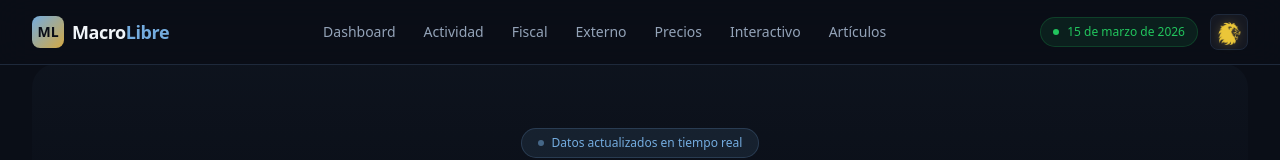
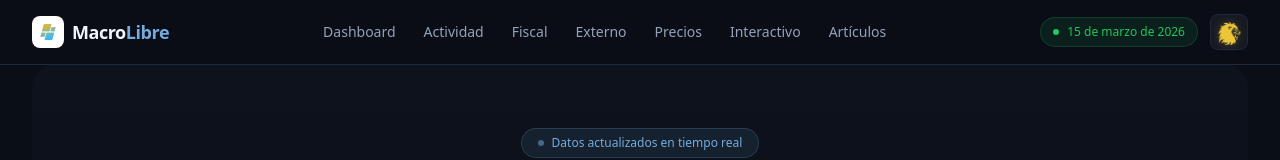
Before and after one commit to santiagoalejandromurcia-hub/macro-ar, a Next.js app: page / in a window 1280 px wide. Shown: the top 160 px of the page. Built offline with nearby package versions, Linux system fonts and the light colour scheme.

Commit message:
Nuevo logo personalizado

```diff
--- a/src/components/Footer.tsx
+++ b/src/components/Footer.tsx
@@ -14,7 +14,7 @@ export default function Footer() {
         <div className="grid grid-cols-1 md:grid-cols-3 gap-8">
           <div>
             <Link href="/" className="flex items-center gap-2 mb-3">
-              <div className="w-7 h-7 rounded-lg bg-gradient-to-br from-ar-celeste to-ar-gold flex items-center justify-center font-bold text-xs text-white">M</div>
+              <img src="/MACRO.png" alt="MacroLibre" className="w-7 h-7 rounded-lg object-cover" />
               <span className="text-base font-bold">
                 <span className="text-theme-primary">Macro</span>
                 <span className="text-ar-celeste">Libre</span>
@@ -45,7 +45,7 @@ export default function Footer() {
           </div>
         </div>
         <div className="mt-10 pt-6 border-t border-theme flex flex-col sm:flex-row justify-between items-center gap-3">
-          <p className="text-xs text-theme-faint">© {new Date().getFullYear()} MacroAR.app — Datos de fuentes oficiales públicas. No constituye asesoramiento financiero.</p>
+          <p className="text-xs text-theme-faint">© {new Date().getFullYear()} MacroLibre — Datos de fuentes oficiales públicas. No constituye asesoramiento financiero.</p>
           <p className="text-xs text-theme-faint">Hecho en 🇦🇷 con Next.js + Recharts</p>
         </div>
       </div>
--- a/src/components/Navbar.tsx
+++ b/src/components/Navbar.tsx
@@ -24,9 +24,7 @@ export default function Navbar() {
         <div className="flex items-center justify-between h-16">
           {/* Logo original "M" */}
           <Link href="/" className="flex items-center gap-2">
-            <div className="w-8 h-8 rounded-lg bg-gradient-to-br from-ar-celeste to-ar-gold flex items-center justify-center text-ar-dark font-bold text-sm">
-              ML
-            </div>
+            <img src="/MACRO.png" alt="MacroLibre" className="w-8 h-8 rounded-lg object-cover" />
             <span className="text-lg font-bold tracking-tight">
               <span className="text-theme-primary">Macro</span>
               <span className="text-ar-celeste">Libre</span>
```
Also changed, not shown: public/MACRO.png (added).
